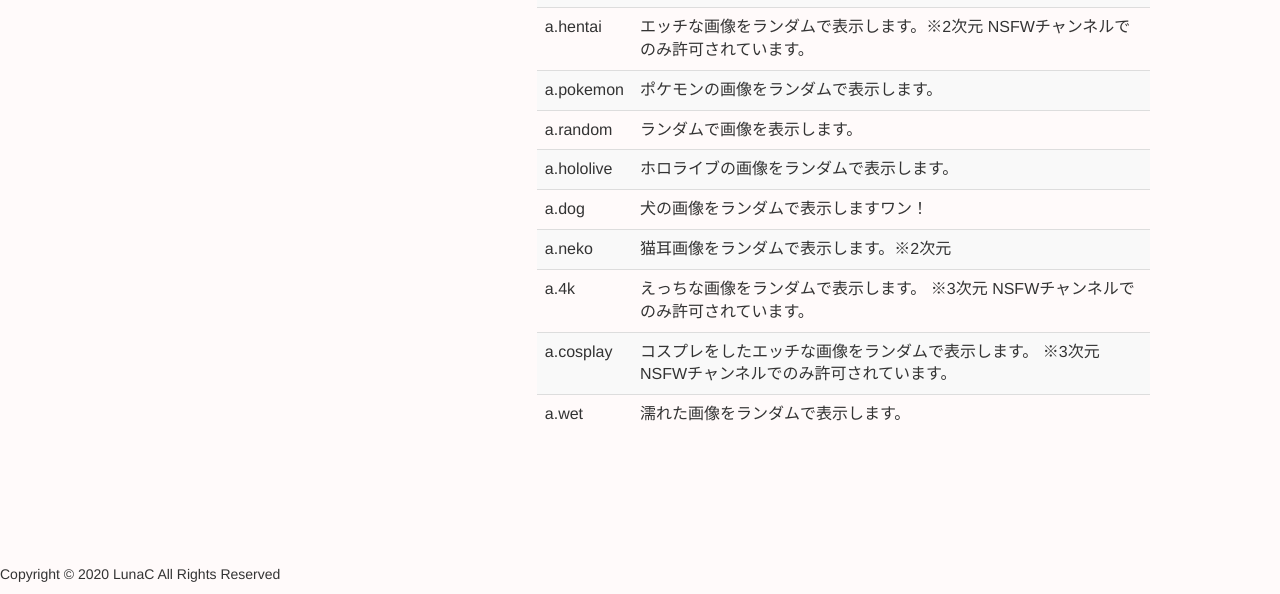
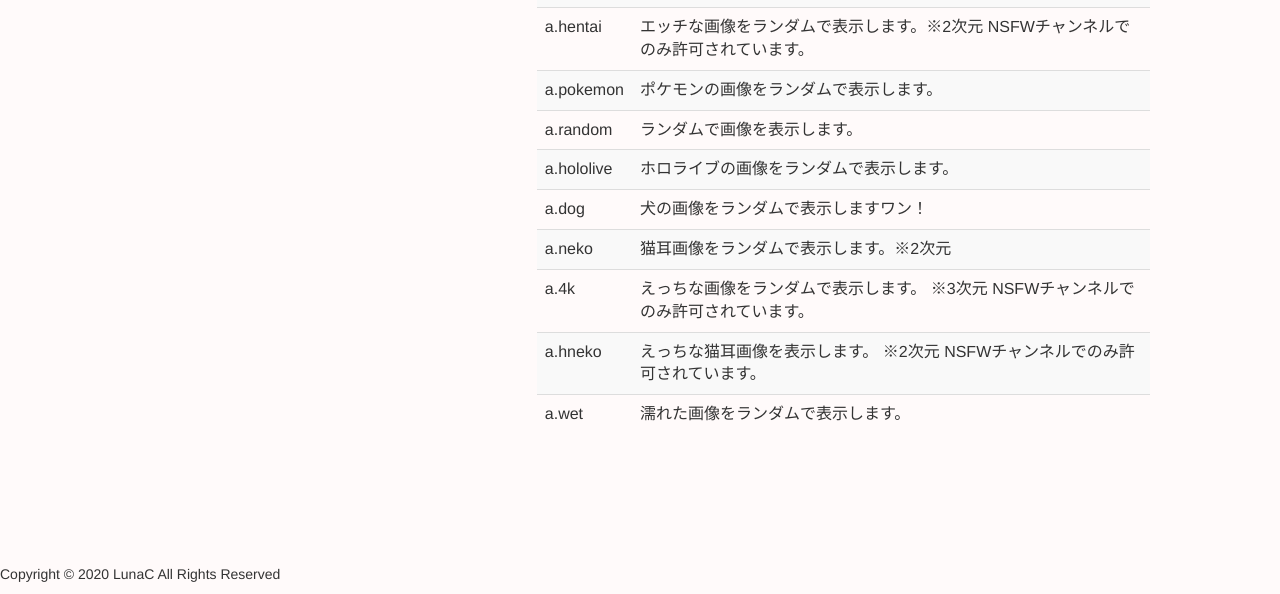
Before and after one commit to Lunac-dev/Lunac-dev.github.io, a plain HTML site: page aegis/commands.html in a window 1280 px wide. Shown: the part 1400-1994 px from the top of the page. Drawn offline with Linux system fonts and the light colour scheme.

Commit message:
Initial commit

```diff
--- a/aegis/commands.html
+++ b/aegis/commands.html
@@ -51,7 +51,7 @@
             <tr><td>a.dog</td><td>犬の画像をランダムで表示しますワン！</td></tr>
             <tr><td>a.neko</td><td>猫耳画像をランダムで表示します。※2次元</td></tr>
             <tr><td>a.4k</td><td>えっちな画像をランダムで表示します。 ※3次元 NSFWチャンネルでのみ許可されています。</td></tr>
-            <tr><td>a.cosplay</td><td>コスプレをしたエッチな画像をランダムで表示します。 ※3次元 NSFWチャンネルでのみ許可されています。</td></tr>
+            <tr><td>a.hneko</td><td>えっちな猫耳画像を表示します。 ※2次元 NSFWチャンネルでのみ許可されています。</td></tr>
             <tr><td>a.wet</td><td>濡れた画像をランダムで表示します。</td></tr>
         </table>
     </div>
```
